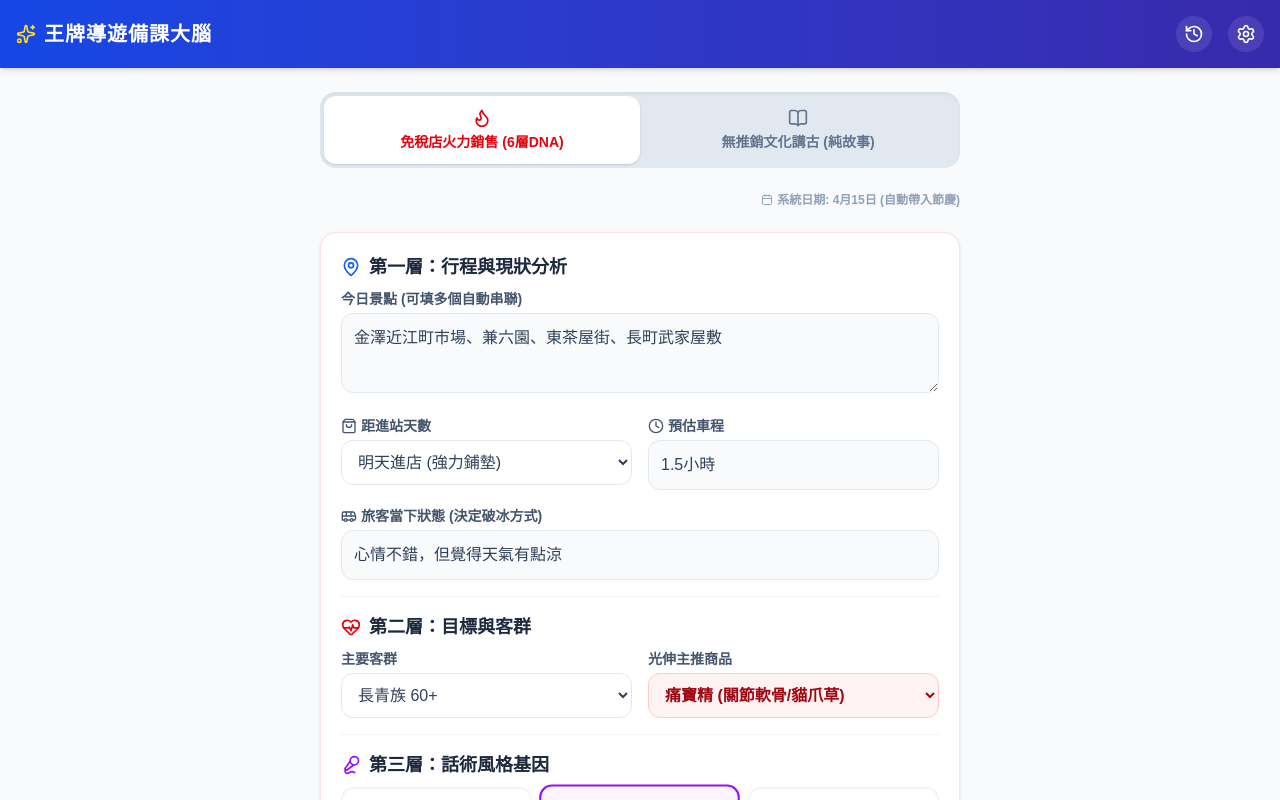
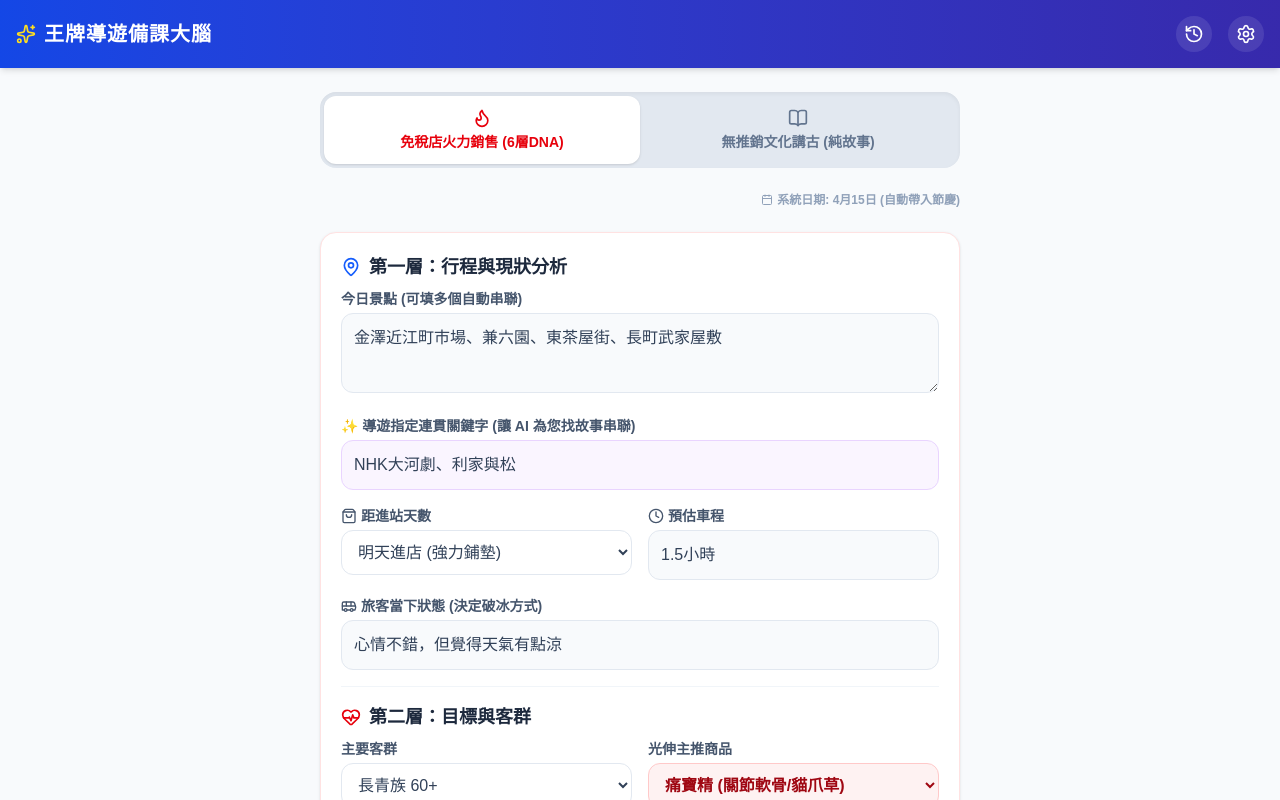
Before and after one commit to youweulin/tgtools, a Next.js app: page / in a window 1280 px wide. Shown: the top 800 px of the page. Built offline with nearby package versions, Linux system fonts and the light colour scheme.

Commit message:
feat: add custom keywords input for AI story weaving and feature linkage

```diff
--- a/src/app/api/generate/route.ts
+++ b/src/app/api/generate/route.ts
@@ -4,7 +4,7 @@ import { GoogleGenAI } from "@google/genai";
 export async function POST(req: NextRequest) {
   try {
     const body = await req.json();
-    const { apiKey, mode, locations, daysToShop, driveTime, guestState, ageGroup, product, toneStyle, currentDate } = body;
+    const { apiKey, mode, locations, customKeywords, daysToShop, driveTime, guestState, ageGroup, product, toneStyle, currentDate } = body;
 
     if (!apiKey) {
       return NextResponse.json({ error: "請在設定中輸入您的 Gemini API Key" }, { status: 401 });
@@ -106,10 +106,14 @@ STEP 7 收網互惠：結尾送個無形的人情或請吃東西的預告（「
       userPromptContent = `請根據以下今日行程與條件，生成導遊的「純文化話題」話術：
 - 📅 今天的日期：${currentDate}
 - 📍 今日將前往的景點：${locations}
+${customKeywords ? `- 🔑 導遊指定發揮關鍵字 / 故事點：${customKeywords}` : ''}
 - 🚌 本段車程時間：${driveTime}
 - 👥 車上的主要客群：${ageGroup}
 - 😁 客人當下狀態：${guestState}
 - 🎭 話術風格：${toneStyle}
+
+【🔑 關鍵貫穿任務】
+如果上方有提供「導遊指定發揮關鍵字」（例如特定連續劇、名詞、人物），你必須發揮專業導遊的知識底蘊，將這個關鍵字的背景故事融入講稿，並當作『橋樑』來貫穿今天的每一個景點！
 
 立刻開始你的頂級說書人表演！`;
 
@@ -135,12 +139,16 @@ ${baseStrategy}
       userPromptContent = `請根據以下今日行程與條件，生成導遊戰略與話術：
 - 📅 今天的日期：${currentDate}
 - 📍 今日將前往的景點：${locations}
+${customKeywords ? `- 🔑 導遊指定發揮關鍵字 / 故事點：${customKeywords}` : ''}
 - 🚌 本段車程時間：${driveTime}
 - 😁 客人當下狀態：${guestState}
 - 👥 車上的主要客群：${ageGroup}
 - ⏳ 距離免稅店天數：${daysToShop} 天
 - 💊 準備推銷的光伸商品：${product}
 - 🎭 話術風格：${toneStyle}
+
+【🔑 關鍵貫穿任務】
+如果上方有提供「導遊指定發揮關鍵字」（例如特定連續劇、名詞、人物），你必須發揮講古功力，將這個關鍵字的故事自然揉合進景點介紹中，並把它轉化成後續切入痛點或介紹產品的絕佳鋪墊！
 
 立刻開始你的表演！`;
     }
--- a/src/app/page.tsx
+++ b/src/app/page.tsx
@@ -33,6 +33,7 @@ export default function Home() {
 
   const [formData, setFormData] = useState({
     locations: '金澤近江町市場、兼六園、東茶屋街、長町武家屋敷',
+    customKeywords: 'NHK大河劇、利家與松',
     daysToShop: '明天進店',
     driveTime: '1.5小時',
     guestState: '心情不錯，但覺得天氣有點涼',
@@ -105,6 +106,7 @@ export default function Home() {
       id: Date.now(),
       date: currentDate,
       locations: formData.locations,
+      keywords: formData.customKeywords,
       content: result,
       mode: appMode
     };
@@ -174,6 +176,17 @@ export default function Home() {
                 onChange={e => setFormData({...formData, locations: e.target.value})}
                 className="w-full p-3 border border-slate-200 rounded-xl focus:ring-2 focus:ring-blue-500 outline-none text-slate-700 h-20 bg-slate-50"
                 placeholder="例如：京都清水寺、伏見稻荷..."
+              />
+            </div>
+
+            <div>
+              <label className="block text-sm font-semibold text-slate-600 mb-1 text-purple-600 flex items-center gap-1">✨ 導遊指定連貫關鍵字 (讓 AI 為您找故事串聯)</label>
+              <input
+                type="text"
+                value={formData.customKeywords}
+                onChange={e => setFormData({...formData, customKeywords: e.target.value})}
+                className="w-full p-3 border border-purple-200 rounded-xl focus:ring-2 focus:ring-purple-500 outline-none text-slate-700 bg-purple-50 placeholder-purple-300"
+                placeholder="例如：NHK大河劇、利家與松、當地連續劇..."
               />
             </div>
 
@@ -331,6 +344,7 @@ export default function Home() {
                           {item.date} {item.mode === 'pure_topic' ? <span className="bg-teal-100 text-teal-800 px-1.5 py-0.5 rounded text-[10px]">純話題</span> : <span className="bg-red-100 text-red-800 px-1.5 py-0.5 rounded text-[10px]">銷售</span>}
                        </span>
                        <h3 className="font-bold text-slate-800 text-lg mt-1">{item.locations}</h3>
+                       {item.keywords && <div className="text-xs text-purple-600 font-bold mt-1">🔑 {item.keywords}</div>}
                      </div>
                      <button onClick={() => handleDeleteHistory(item.id)} className="text-red-400 px-2 py-1 hover:bg-red-50 rounded text-sm">刪除</button>
                    </div>
```
